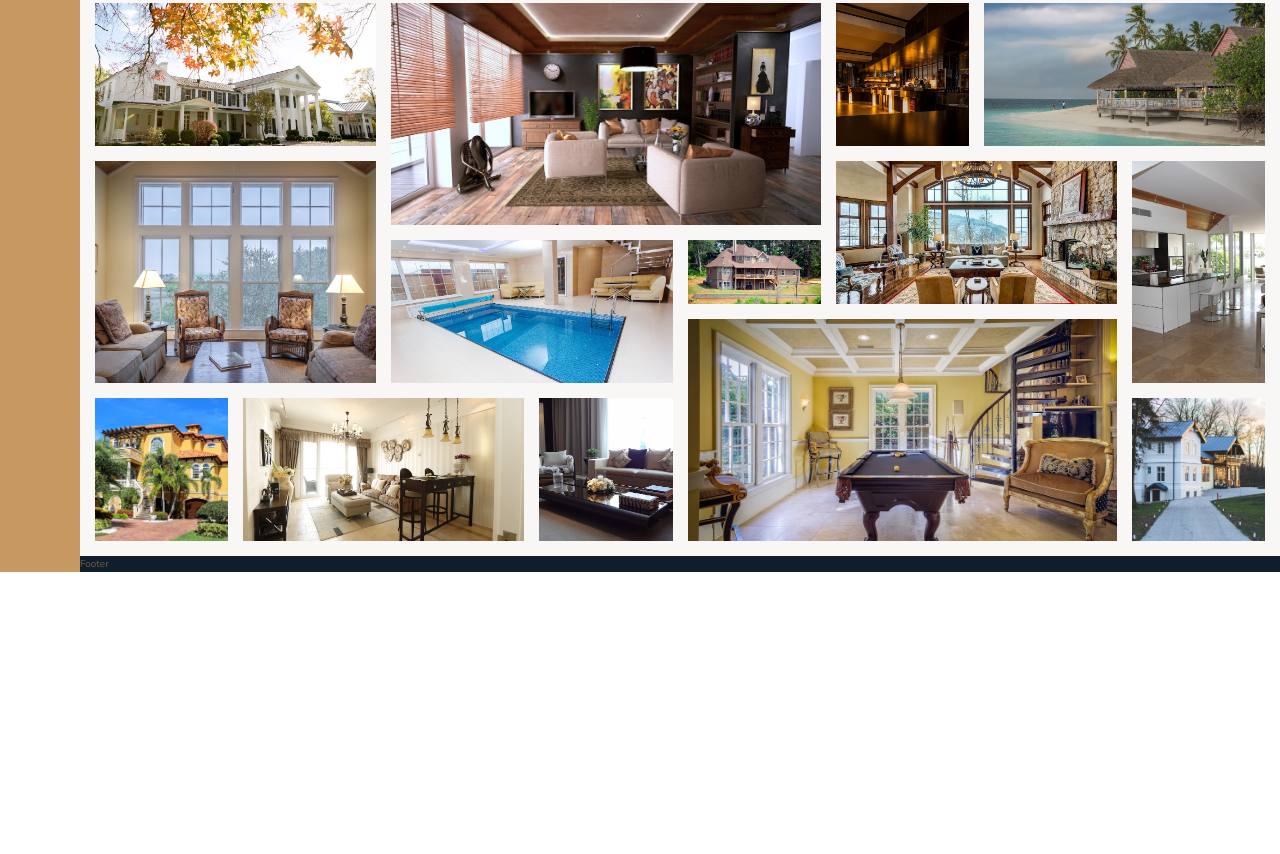
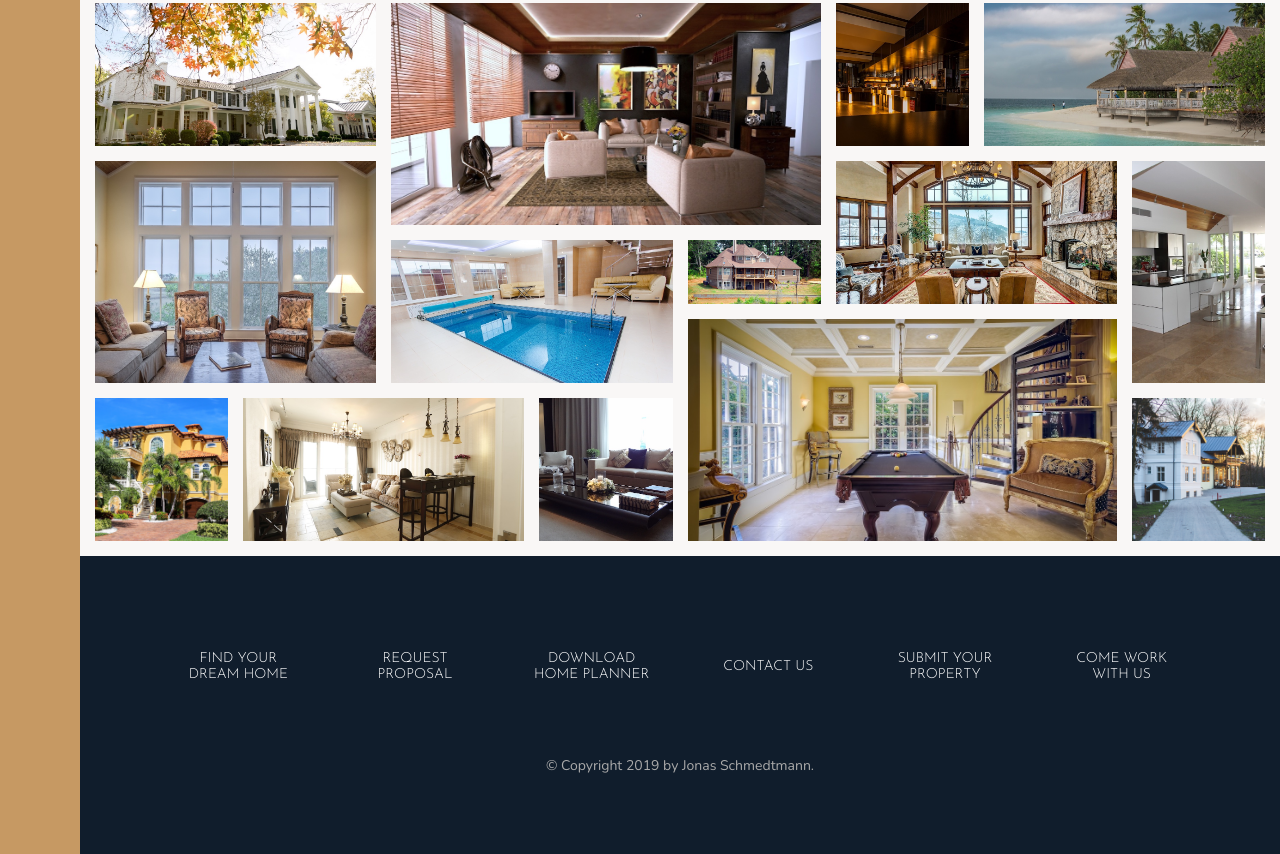
Before and after one commit to jonas1307/udemy-nexter, a website: page index.html in a window 1280 px wide. Shown: the part 2946-3800 px from the top of the page. Before the commit the page ends 3518 px from the top, so only its background shows below. Drawn offline with nearby package versions, Linux system fonts and the light colour scheme.

Commit message:
footer section

```diff
--- a/index.html
+++ b/index.html
@@ -341,7 +341,19 @@
 
         </section>
         <footer class="footer">
-            Footer
+
+            <ul class="nav">
+                <li class="nav__item"><a href="#" class="nav__link">Find your dream home</a></li>
+                <li class="nav__item"><a href="#" class="nav__link">Request proposal</a></li>
+                <li class="nav__item"><a href="#" class="nav__link">Download home planner</a></li>
+                <li class="nav__item"><a href="#" class="nav__link">Contact us</a></li>
+                <li class="nav__item"><a href="#" class="nav__link">Submit your property</a></li>
+                <li class="nav__item"><a href="#" class="nav__link">Come work with us</a></li>
+            </ul>
+            <p class="copyright">
+                &copy; Copyright 2019 by Jonas Schmedtmann.
+            </p>
+
         </footer>
     </body>
 </html>
--- a/sass/_footer.scss
+++ b/sass/_footer.scss
@@ -1,4 +1,41 @@
 .footer {
     background-color: $color-secondary;
     grid-column: full-start / full-end;
+    padding: 8rem;
 }
+
+.nav {
+    list-style: none;
+    display: grid;
+    grid-template-columns: repeat(auto-fit, minmax(15rem, 1fr));
+    grid-gap: 2rem;
+    align-items: center;
+
+    &__link:link,
+    &__link:visited {
+        font-size: 1.4rem;
+        color: #fff;
+        text-decoration: none;
+        font-family: $font-display;
+        text-transform: uppercase;
+        text-align: center;
+        padding: 1.5rem;
+        display: block;
+        transition: all .2s;
+    }
+
+    &__link:hover {
+        background-color: rgba(#fff, .05);
+        transform: translateY(-3px);
+    }
+}
+
+.copyright {
+    font-size: 1.4rem;
+    color: $color-grey-light-2;
+    margin-top: 6rem;
+    text-align: center;
+    width: 70%;
+    margin-right: auto;
+    margin-left: auto;
+}
```
Also changed, not shown: css/style.css.
